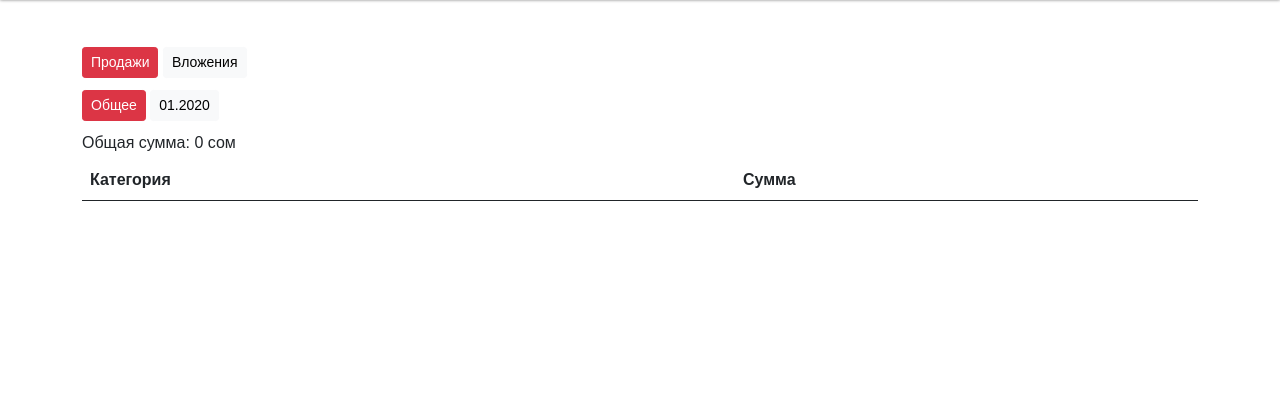
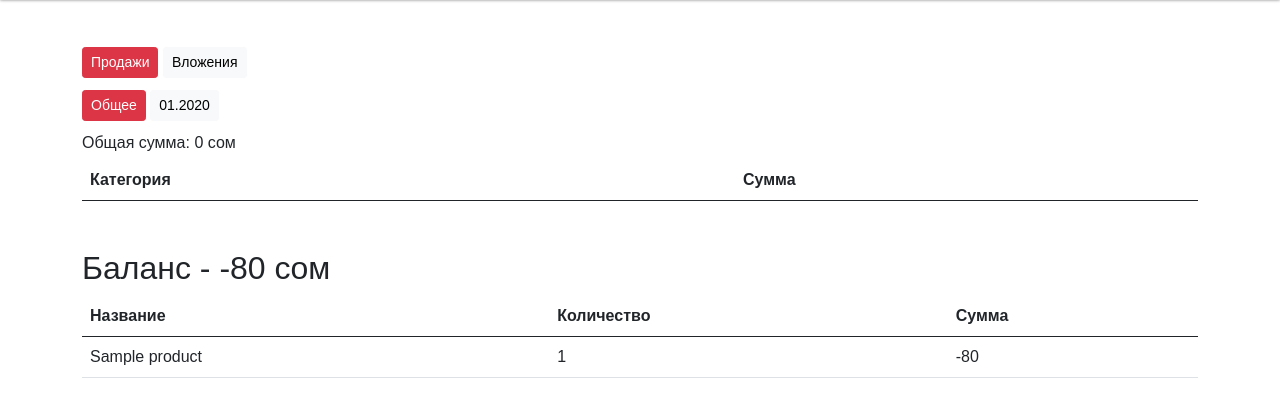
Before and after one commit to danil-olegovich-melnikov/technokb, a Django app: page /statistics in a window 1280 px wide. Shown: the part 59-476 px from the top of the page. Run offline with Django 4.2, Linux system fonts and the light colour scheme; tables that the repository leaves empty hold one stand-in row (values such as "Sample post"); lists and menus that the app fills with data are empty; some libraries are stand-ins or nearby versions.

Commit message:
statistics

```diff
--- a/product/models.py
+++ b/product/models.py
@@ -3,6 +3,8 @@
 from django.dispatch import receiver
 from order.models import Order
 from mptt.models import MPTTModel, TreeForeignKey
+from django.db.models import F, Sum, ExpressionWrapper, FloatField
+
 # Create your models here.
 
 STATUS = (
@@ -39,6 +41,17 @@
     created_at = models.DateTimeField("Дата",auto_now_add=True)
     amount_of_transaction = models.PositiveSmallIntegerField("Количество транзакций", default=0)
     is_published = models.CharField("Опубликовано", default="Нет", max_length=3, choices=(("Да","Да"),("Нет","Нет")))
+
+    @property
+    def invested(self):
+        transactions = self.transaction_set.filter(action=Transaction.COMING)
+
+        total_amount = transactions.annotate(
+            total_price=ExpressionWrapper(F('count') * F('price'), output_field=FloatField())
+        ).aggregate(
+            total_amount=Sum('total_price'),
+        )['total_amount']
+        return total_amount - self.average_price * (self.total_count - self.count)
 
     def __str__(self):
         return f"{self.name}"
--- a/product/views.py
+++ b/product/views.py
@@ -108,8 +108,14 @@
 
     monthes = [date.strftime('%m.%Y') for date in Transaction.objects.dates('created_at', 'month', order='DESC')]
 
-    # balance = get_balance()
-    # print(balance)
+    products = Product.objects.filter(count__gt=0)
+    total_invested_today = 0
+
+    for p in products:
+        p.invested_amount = p.invested
+        total_invested_today += p.invested_amount
+
+    sorted_products = sorted(products, key=lambda p: p.invested_amount, reverse=True)
 
 
     return render(
--- a/templates/statistics.html
+++ b/templates/statistics.html
@@ -51,4 +51,24 @@
     </table>
 </div>
 
+<div class="container my-5">
+    <h2>Баланс - {{total_invested_today|floatformat:0}} cом</h2>
+    <table class="table">
+        <thead>
+            <tr>
+                <th>Название</th>
+                <th>Количество</th>
+                <th>Сумма</th>
+            </tr>
+        </thead>
+        {% for p in sorted_products %}
+        <tr>
+            <td>{{p.name}}</td>
+            <td>{{p.count}}</td>
+            <td>{{p.invested_amount|floatformat:0}}</td>
+        </tr>
+        {% endfor %}
+    </table>
+
+</div>
 {% endblock %}
```
